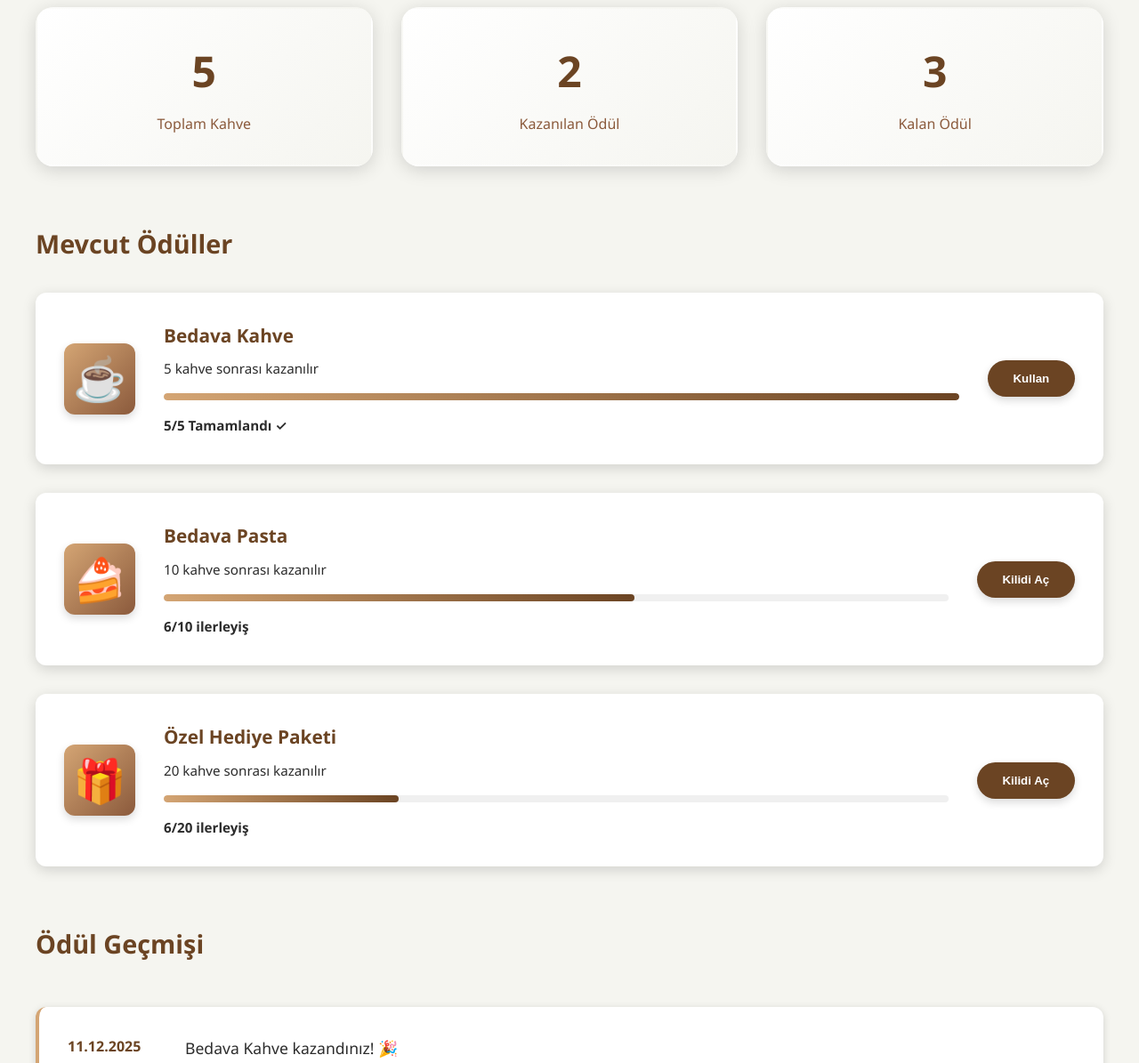
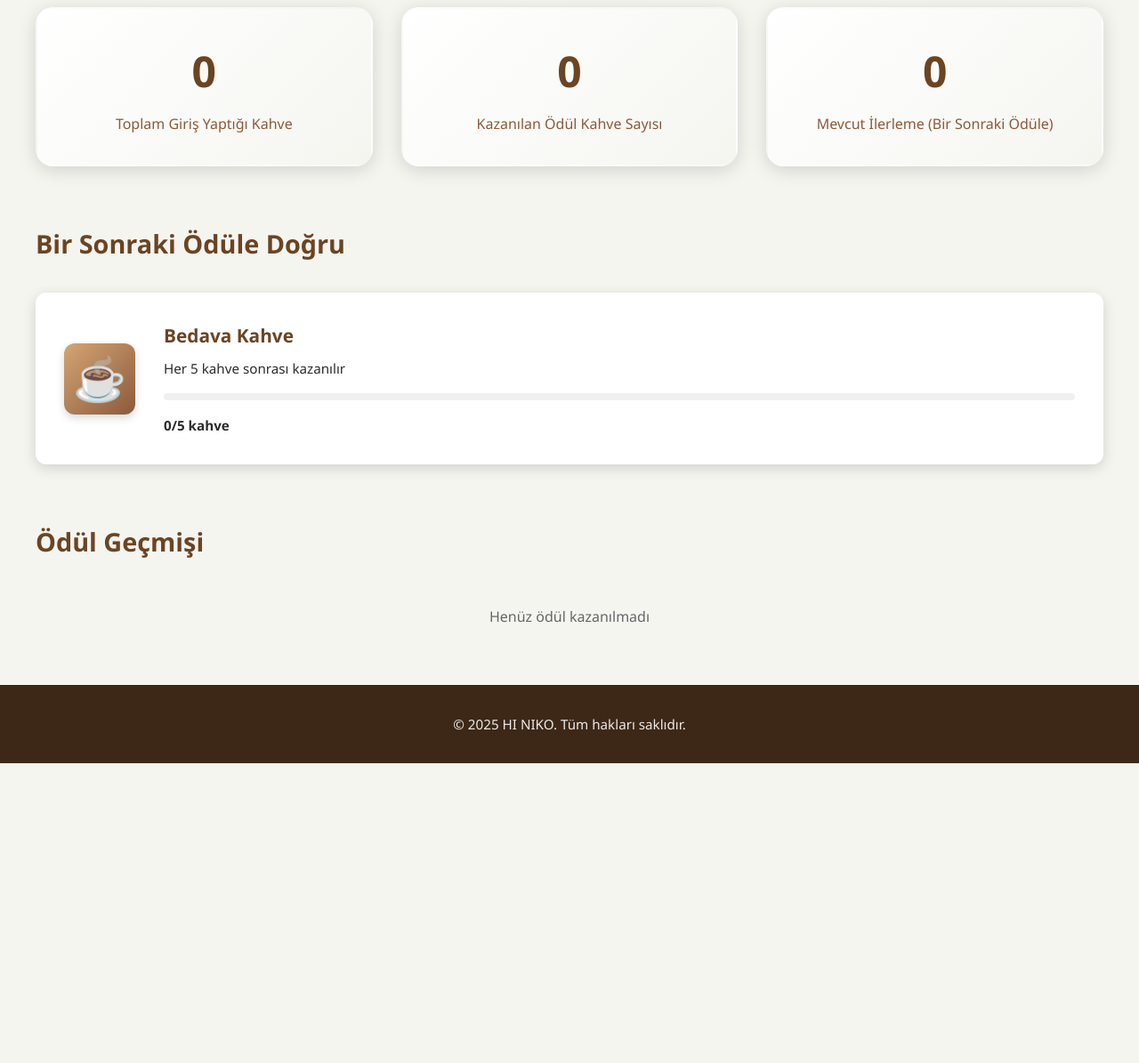
Before and after one commit to dilekkah/HiNiko, a plain HTML site: page pages/rewards.html in a window 1280 px wide. Shown: the part 260-1455 px from the top of the page at 89% size. After the commit the page ends 1118 px from the top, so only its background shows below. Drawn offline with Linux system fonts and the light colour scheme.

Commit message:
Ödüller sayfası güncellendi: Toplam kahve sayısı, kazanılan ödül kahve sayısı ve dinamik veri takibi eklendi

```diff
--- a/pages/rewards.html
+++ b/pages/rewards.html
@@ -36,72 +36,38 @@
 
         <div class="stats-grid">
           <div class="stat-card">
-            <div class="stat-number">5</div>
-            <div class="stat-label">Toplam Kahve</div>
+            <div class="stat-number" id="totalCoffees">0</div>
+            <div class="stat-label">Toplam Giriş Yaptığı Kahve</div>
           </div>
           <div class="stat-card">
-            <div class="stat-number">2</div>
-            <div class="stat-label">Kazanılan Ödül</div>
+            <div class="stat-number" id="rewardCoffees">0</div>
+            <div class="stat-label">Kazanılan Ödül Kahve Sayısı</div>
           </div>
           <div class="stat-card">
-            <div class="stat-number">3</div>
-            <div class="stat-label">Kalan Ödül</div>
+            <div class="stat-number" id="currentProgress">0</div>
+            <div class="stat-label">Mevcut İlerleme (Bir Sonraki Ödüle)</div>
           </div>
         </div>
 
         <div class="rewards-list">
-          <h2>Mevcut Ödüller</h2>
-          <div class="reward-item">
+          <h2>Bir Sonraki Ödüle Doğru</h2>
+          <div class="reward-item" id="nextReward">
             <span class="reward-icon">☕</span>
             <div class="reward-info">
               <h3>Bedava Kahve</h3>
-              <p>5 kahve sonrası kazanılır</p>
+              <p>Her 5 kahve sonrası kazanılır</p>
               <div class="reward-progress">
-                <div class="progress-bar" style="width: 100%"></div>
+                <div class="progress-bar" id="rewardProgressBar" style="width: 0%"></div>
               </div>
-              <p class="progress-text">5/5 Tamamlandı ✓</p>
+              <p class="progress-text" id="rewardProgressText">0/5 kahve</p>
             </div>
-            <button class="btn-reward">Kullan</button>
-          </div>
-          <div class="reward-item">
-            <span class="reward-icon">🍰</span>
-            <div class="reward-info">
-              <h3>Bedava Pasta</h3>
-              <p>10 kahve sonrası kazanılır</p>
-              <div class="reward-progress">
-                <div class="progress-bar" style="width: 60%"></div>
-              </div>
-              <p class="progress-text">6/10 ilerleyiş</p>
-            </div>
-            <button class="btn-reward">Kilidi Aç</button>
-          </div>
-          <div class="reward-item">
-            <span class="reward-icon">🎁</span>
-            <div class="reward-info">
-              <h3>Özel Hediye Paketi</h3>
-              <p>20 kahve sonrası kazanılır</p>
-              <div class="reward-progress">
-                <div class="progress-bar" style="width: 30%"></div>
-              </div>
-              <p class="progress-text">6/20 ilerleyiş</p>
-            </div>
-            <button class="btn-reward">Kilidi Aç</button>
           </div>
         </div>
 
         <div class="rewards-history">
           <h2>Ödül Geçmişi</h2>
-          <div class="history-item">
-            <div class="history-date">11.12.2025</div>
-            <div class="history-content">
-              <p>Bedava Kahve kazandınız! 🎉</p>
-            </div>
-          </div>
-          <div class="history-item">
-            <div class="history-date">05.12.2025</div>
-            <div class="history-content">
-              <p>5. kahvenize ulaştınız!</p>
-            </div>
+          <div id="historyList">
+            <p style="text-align: center; color: #666;">Henüz ödül kazanılmadı</p>
           </div>
         </div>
       </div>
@@ -113,6 +79,52 @@
   </footer>
 
   <script src="../src/js/main.js"></script>
+  <script>
+    // LocalStorage'dan kahve verilerini al
+    function loadRewardsData() {
+      const totalCoffees = parseInt(localStorage.getItem('totalCoffees') || '0');
+      const rewardCoffees = parseInt(localStorage.getItem('rewardCoffees') || '0');
+      const currentProgress = totalCoffees % 5; // 5'e bölümünden kalan
+
+      // İstatistikleri güncelle
+      document.getElementById('totalCoffees').textContent = totalCoffees;
+      document.getElementById('rewardCoffees').textContent = rewardCoffees;
+      document.getElementById('currentProgress').textContent = currentProgress;
+
+      // İlerleme çubuğunu güncelle
+      const progressPercent = (currentProgress / 5) * 100;
+      document.getElementById('rewardProgressBar').style.width = progressPercent + '%';
+      document.getElementById('rewardProgressText').textContent = `${currentProgress}/5 kahve`;
+
+      // Ödül geçmişini yükle
+      loadRewardHistory();
+    }
+
+    function loadRewardHistory() {
+      const history = JSON.parse(localStorage.getItem('rewardHistory') || '[]');
+      const historyList = document.getElementById('historyList');
+
+      if (history.length === 0) {
+        historyList.innerHTML = '<p style="text-align: center; color: #666;">Henüz ödül kazanılmadı</p>';
+        return;
+      }
+
+      historyList.innerHTML = history.map(item => `
+        <div class="history-item">
+          <div class="history-date">${item.date}</div>
+          <div class="history-content">
+            <p>${item.message}</p>
+          </div>
+        </div>
+      `).join('');
+    }
+
+    // Sayfa yüklendiğinde verileri yükle
+    window.addEventListener('load', loadRewardsData);
+
+    // LocalStorage değişikliklerini dinle (diğer sekmelerden güncellemeler için)
+    window.addEventListener('storage', loadRewardsData);
+  </script>
 </body>
 
 </html>
--- a/src/js/main.js
+++ b/src/js/main.js
@@ -168,11 +168,31 @@ function showQRResult(message, type = 'info') {
 }
 
 function addCoffeeStamps(count) {
+  // Toplam kahve sayısını güncelle
+  let totalCoffees = parseInt(localStorage.getItem('totalCoffees') || '0');
+  totalCoffees += count;
+  localStorage.setItem('totalCoffees', totalCoffees.toString());
+
   for (let i = 0; i < count && coffeeCount < 5; i++) {
     coffeeStamps[coffeeCount].classList.add('filled');
     coffeeCount++;
 
     if (coffeeCount === 5) {
+      // Ödül kahve sayısını artır
+      let rewardCoffees = parseInt(localStorage.getItem('rewardCoffees') || '0');
+      rewardCoffees++;
+      localStorage.setItem('rewardCoffees', rewardCoffees.toString());
+
+      // Ödül geçmişine ekle
+      const history = JSON.parse(localStorage.getItem('rewardHistory') || '[]');
+      const today = new Date();
+      const dateStr = today.toLocaleDateString('tr-TR');
+      history.unshift({
+        date: dateStr,
+        message: '🎉 Bedava Kahve kazandınız! (5 kahve tamamlandı)'
+      });
+      localStorage.setItem('rewardHistory', JSON.stringify(history));
+
       alert('Tebrikler! Bedava kahve kazandınız! 🎉');
       coffeeCount = 0;
       coffeeStamps.forEach(s => s.classList.remove('filled'));
```
